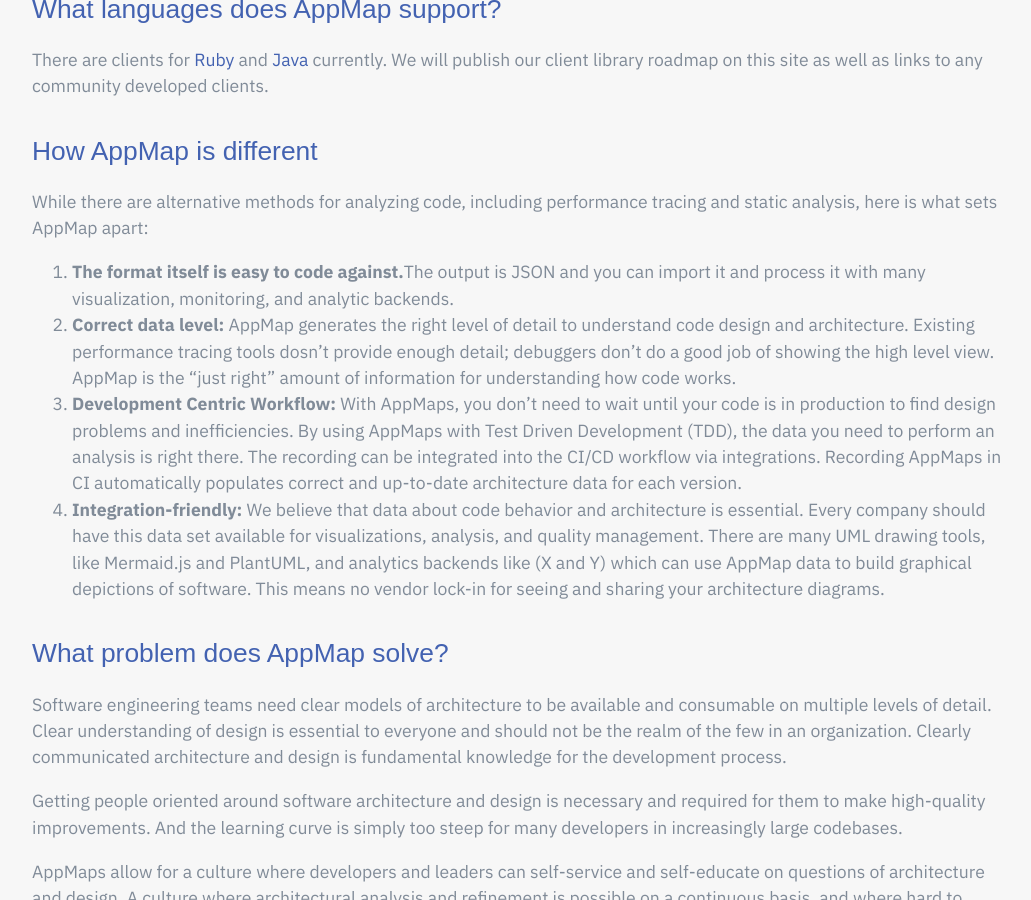
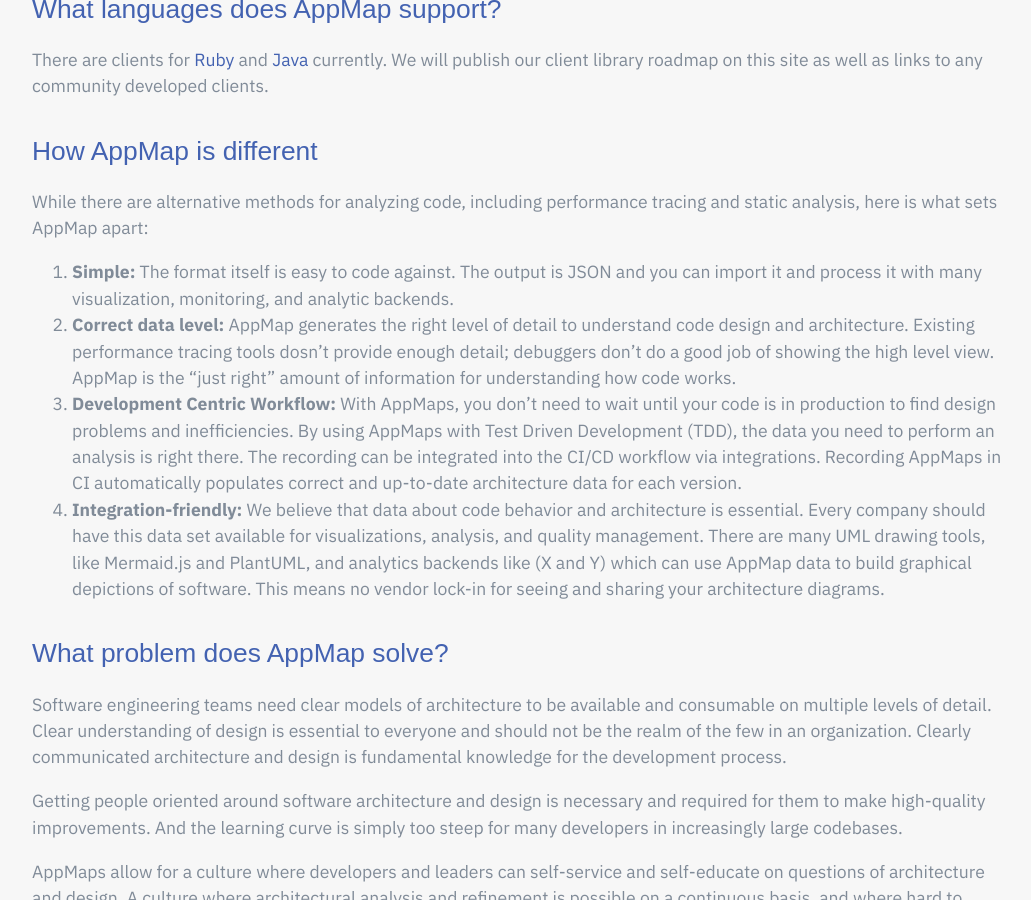
Before and after one commit to applandorg/applandorg.github.io, a Jekyll site: the page built from _posts/2020-10-14-appmap-a-framework-for-monitoring-software-architecture-and-behavior.markdown, in a window 1280 px wide and 900 px high, scrolled down 1856 px. Shown: the whole window, without its empty margins (120-1151 px from the left). Built offline with Jekyll 4.4.1, drawn with Linux system fonts in a browser that asks for light colours; some web fonts are replaced.

Commit message:
fix typo

```diff
--- a/_posts/2020-10-14-appmap-a-framework-for-monitoring-software-architecture-and-behavior.markdown
+++ b/_posts/2020-10-14-appmap-a-framework-for-monitoring-software-architecture-and-behavior.markdown
@@ -33,7 +33,7 @@
 
 ## How AppMap is different
 While there are alternative methods for analyzing code, including performance tracing and static analysis, here is what sets AppMap apart:
-1. **The format itself is easy to code against.**The output is JSON and you can import it and process it with many visualization, monitoring, and analytic backends.
+1. **Simple:** The format itself is easy to code against. The output is JSON and you can import it and process it with many visualization, monitoring, and analytic backends.
 2. **Correct data level:** AppMap generates the right level of detail to understand code design and architecture. Existing performance tracing tools dosn’t provide enough detail; debuggers don’t do a good job of showing the high level view. AppMap is the “just right” amount of information for understanding how code works.
 3. **Development Centric Workflow:** With AppMaps, you don’t need to wait until your code is in production to find design problems and inefficiencies. By using AppMaps with Test Driven Development (TDD), the data you need to perform an analysis is right there.   The recording can be integrated into the CI/CD workflow via integrations. Recording AppMaps in CI automatically populates correct and up-to-date architecture data for each version.
 4. **Integration-friendly:** We believe that data about code behavior and architecture is essential. Every company should have this data set available for visualizations, analysis, and quality management. There are many UML drawing tools, like Mermaid.js and PlantUML, and analytics backends like (X and Y) which can use AppMap data to build graphical depictions of software. This means no vendor lock-in for seeing and sharing your architecture diagrams.
```
